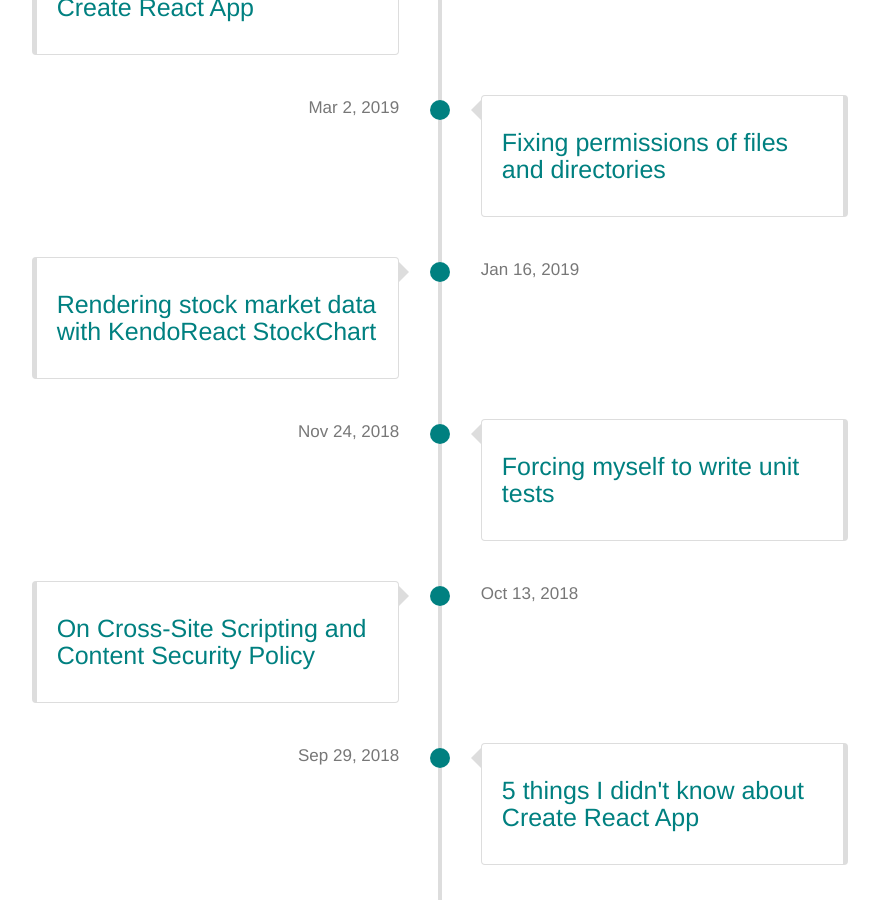
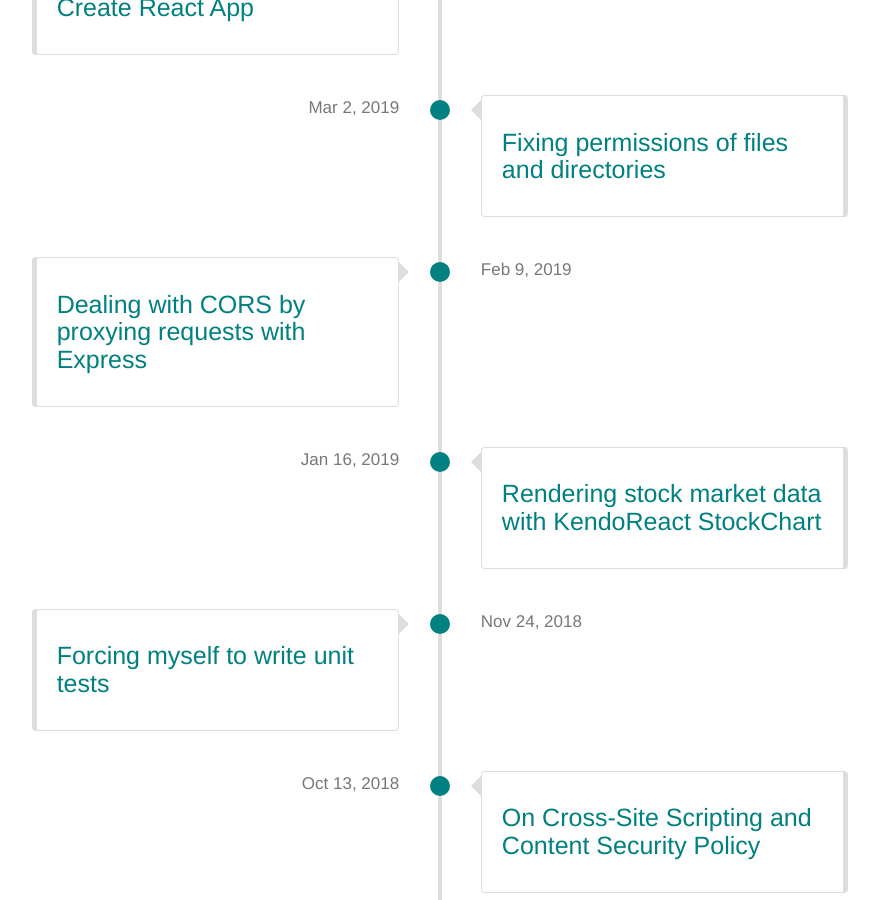
Before and after one commit to groundberry/groundberry.github.io, a Jekyll site: the page built from index.html, in a window 1280 px wide and 900 px high, scrolled down 751 px. Shown: the whole window, without its empty margins (200-1079 px from the left). Built offline with Jekyll 4.4.1, drawn with Linux system fonts in a browser that asks for light colours; part of the change alters nothing that is shown.

Commit message:
Add article "Dealing with CORS by proxying requests with Express"

```diff
--- a/_posts/2019-02-09-dealing-with-cors-by-proxying-requests-with-express.md
+++ b/_posts/2019-02-09-dealing-with-cors-by-proxying-requests-with-express.md
@@ -3,7 +3,7 @@ layout: post
 title:  "Dealing with CORS by proxying requests with Express"
 date:   2019-02-09
 categories: development
-published: false
+canonical: https://www.telerik.com/blogs/supporting-cors-by-proxying-requests-with-express
 ---
 
 In our last article, we built a [React](https://facebook.github.io/react/) app to render historical stock prices. Everything was working fine, until we encountered an issue when trying to hit the [IEX API](https://iextrading.com/developer/docs/).
```
